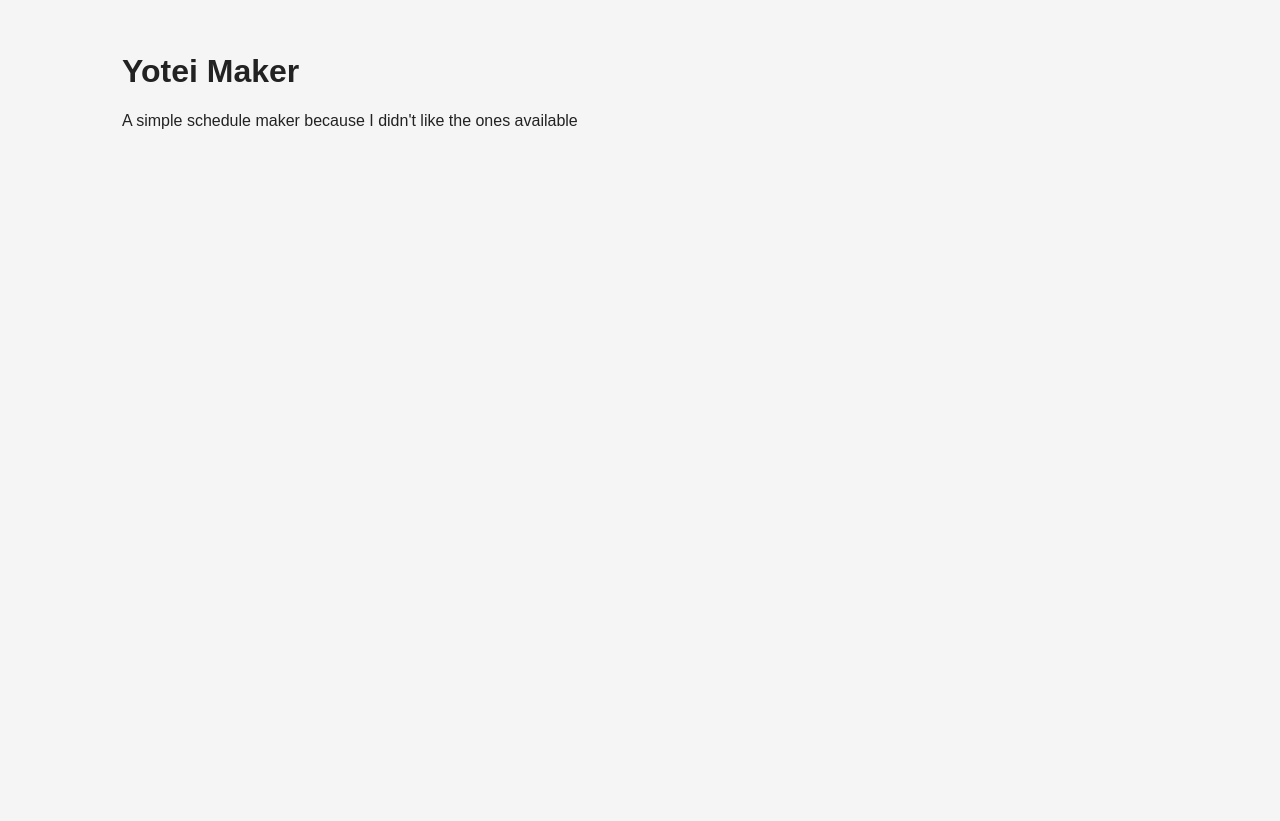
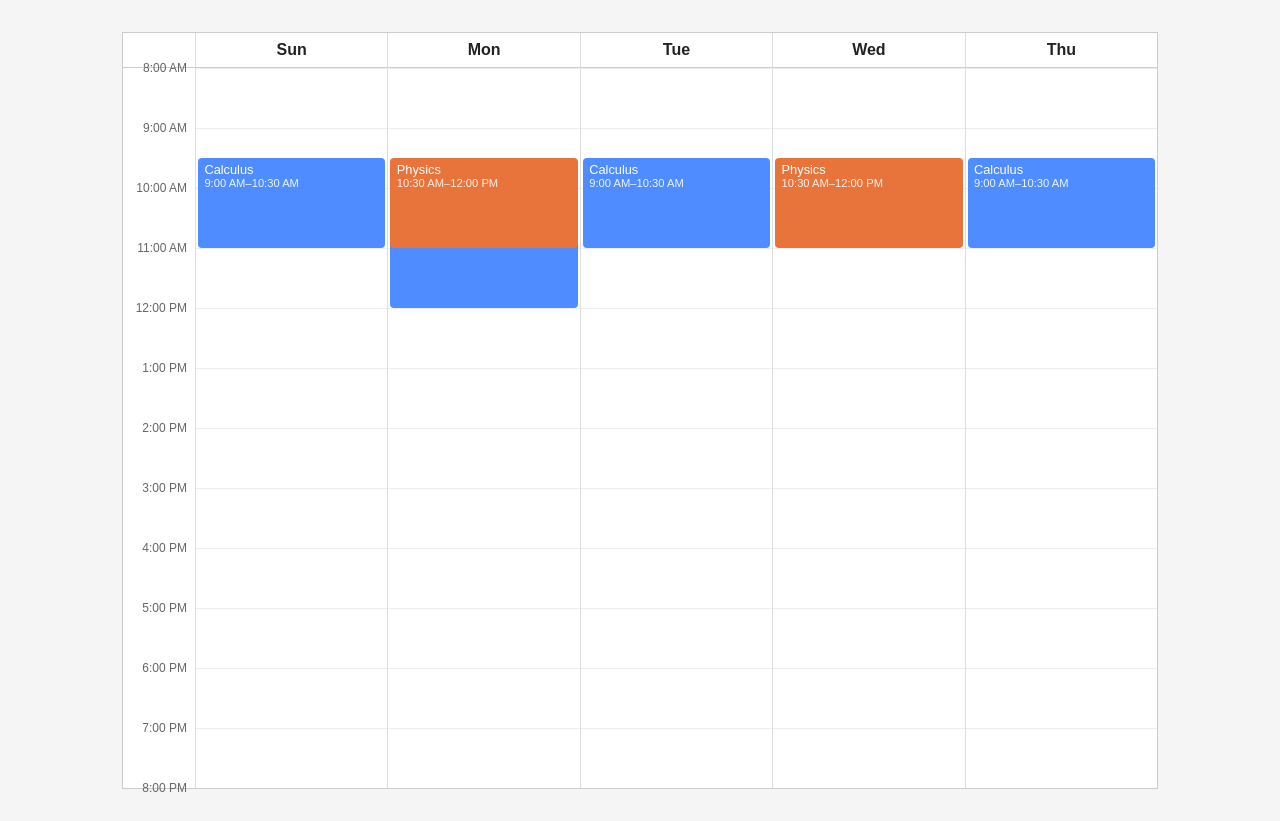
Before and after one commit to HHujaeer/Yotei-Maker, a website built with Vite: page index.html in a window 1280 px wide. Before the commit the page ends 800 px from the top, so only its background shows below. Built offline with nearby package versions, Linux system fonts and the light colour scheme.

Commit message:
feat: basic ui rendering, time utils, an id util, and sample data for testing
I finally have some basic rendering now that I've figured out that the
design is essentially just a div with positioning being based on minutes
with percentages. To make this simpler, I made a lot of utility
functions in utils/, as well as a helper el function that allows me to
create elements, assign them a className, and optional text in one line.
Lastly, the css is not final as I'd like to make this schedule look a
lot better.

```diff
--- a/src/main.ts
+++ b/src/main.ts
@@ -1,4 +1,6 @@
 import "./style.css";
+import { sampleSchedule } from "./schedule/sample";
+import { renderTimetable } from "./ui/timetable";
 
 const app = document.querySelector<HTMLElement>("#app");
 
@@ -6,4 +8,4 @@ if (!app) {
 	throw new Error("App not found");
 }
 
-console.log("cool");
+renderTimetable(sampleSchedule, app);
--- /dev/null
+++ b/src/schedule/sample.ts
@@ -0,0 +1,26 @@
+import { defaultSchedule } from "./defaults";
+import type { Schedule } from "../types/schedule";
+
+// this is for testing
+export const sampleSchedule: Schedule = {
+	...defaultSchedule,
+	eventGroups: [
+		{
+			id: "g1",
+			title: "Calculus",
+			color: "#4f8cff",
+			events: [
+				{ id: "e1", days: ["sunday", "tuesday", "thursday"], startTime: "09:00", endTime: "10:30", location: "Room 101" },
+				{ id: "e2", title: "Calculus Lab", days: ["monday"], startTime: "13:00", endTime: "15:00" },
+			],
+		},
+		{
+			id: "g2",
+			title: "Physics",
+			color: "#e8743b",
+			events: [
+				{ id: "e3", days: ["monday", "wednesday"], startTime: "10:30", endTime: "12:00" },
+			],
+		},
+	],
+};
--- a/src/style.css
+++ b/src/style.css
@@ -18,3 +18,72 @@ body {
     margin: 0 auto;
     padding: 2rem;
 }
+
+.timetable {
+    --hour-height: 60px;
+    display: grid;
+    grid-template-columns: 4.5rem repeat(var(--day-count), 1fr);
+    border: 1px solid #cccccc;
+    background: white;
+}
+
+.day-header {
+    padding: 0.5rem;
+    text-align: center;
+    font-weight: bold;
+    border-left: 1px solid #dddddd;
+    border-bottom: 1px solid #cccccc;
+}
+
+.corner {
+    border-bottom: 1px solid #cccccc;
+}
+
+.time-col,
+.day-body {
+    position: relative;
+    height: calc(var(--hour-count) * var(--hour-height));
+}
+
+.time-label {
+    position: absolute;
+    right: 0.5rem;
+    transform: translateY(-50%);
+    font-size: 0.75rem;
+    color: #666666;
+}
+
+.day-body {
+    border-left: 1px solid #dddddd;
+    /* one horizontal line per hour */
+    background-image: repeating-linear-gradient(
+        to bottom,
+        #eeeeee 0,
+        #eeeeee 1px,
+        transparent 1px,
+        transparent var(--hour-height)
+    );
+}
+
+.event {
+    position: absolute;
+    left: 2px;
+    right: 2px;
+    padding: 0.25rem 0.4rem;
+    border-radius: 4px;
+    color: white;
+    font-size: 0.8rem;
+    overflow: hidden;
+}
+
+.event-title {
+    font-weight: bold;
+    white-space: nowrap;
+    overflow: hidden;
+    text-overflow: ellipsis;
+}
+
+.event-time {
+    font-size: 0.7rem;
+    opacity: 0.9;
+}
--- a/src/types/schedule.ts
+++ b/src/types/schedule.ts
@@ -10,7 +10,8 @@ export type Weekday = "sunday" | "monday" | "tuesday" | "wednesday" | "thursday"
 
 export interface ScheduleEvent {
 	id: string;
-	title: string;
+	// uses group title if unnamed
+	title?: string;
 	days: Weekday[];
 
 	startTime: string;
--- a/src/ui/timetable.ts
+++ b/src/ui/timetable.ts
@@ -1,5 +1,73 @@
-import type { Schedule } from "../types/schedule";
+import { WEEKDAY_LABELS } from "../constants/weekdays";
+import { type Weekday, type Schedule } from "../types/schedule";
+import { formatTime, toHHMM, toMinutes } from "../utils/time";
+import { getOrderedWeekdays } from "../utils/weekdays";
 
-export function renderTimetable(_schedule: Schedule, _container: HTMLElement): void {
-	// TODO: actually render the timetable
+// shorthand function for creating an element
+function el(tag: string, className: string, text?: string): HTMLElement {
+	const node = document.createElement(tag);
+	node.className = className;
+	if (text !== undefined) node.textContent = text;
+	return node;
 }
+
+export function renderTimetable(schedule: Schedule, container: HTMLElement): void {
+	const { settings } = schedule;
+	const days = getOrderedWeekdays(settings.weekStartsOn).filter((d) => settings.visibleDays.includes(d));
+
+	const startMin = toMinutes(settings.startTime);
+	const endMin = toMinutes(settings.endTime);
+	const total = endMin - startMin;
+
+	const root = el("div", "timetable");
+	root.style.setProperty("--day-count", String(days.length));
+	root.style.setProperty("--hour-count", String(total / 60));
+
+	// Header row
+	root.append(el("div", "corner"));
+	for (const day of days) {
+		root.append(el("div", "day-header", WEEKDAY_LABELS[day]));
+	}
+
+	// time labels (one body per day)
+	const timeCol = el("div", "time-col");
+	const firstHour = Math.ceil(startMin / 60) * 60;
+	for (let m = firstHour; m <= endMin; m += 60) {
+		const label = el("div", "time-label", formatTime(toHHMM(m), settings.timeFormat))
+		label.style.top = `${((m - startMin) / total) * 100}%`;
+		timeCol.append(label);
+	}
+	root.append(timeCol);
+
+	const bodies = new Map<Weekday, HTMLElement>();
+	for (const day of days) {
+		const body = el("div", "day-body");
+		bodies.set(day, body);
+		root.append(body);
+	}
+
+	for (const group of schedule.eventGroups) {
+		for (const event of group.events) {
+			const eventStart = toMinutes(event.startTime);
+			const eventEnd = toMinutes(event.endTime);
+
+			for (const day of event.days) {
+				const body = bodies.get(day);
+				if (!body) continue; // day not visible
+
+				const eventNode = el("div", "event");
+				eventNode.style.top = `${((eventEnd - eventStart) / total) * 100}%`;
+				eventNode.style.height = `${((eventEnd - eventStart) / total) * 100}%`;
+				eventNode.style.background = group.color;
+
+				// fallback to group title if an event does not have a title
+				eventNode.append(el("div", "event-title"), event.title ?? group.title);
+				eventNode.append(el("div", "event-time", `${formatTime(event.startTime, settings.timeFormat)}–${formatTime(event.endTime, settings.timeFormat)}`))
+
+				body.append(eventNode)
+			}
+		}
+	}
+
+	container.replaceChildren(root);
+}
--- /dev/null
+++ b/src/utils/id.ts
@@ -0,0 +1,3 @@
+export function createId(): string {
+	return crypto.randomUUID();
+}
--- /dev/null
+++ b/src/utils/time.ts
@@ -0,0 +1,37 @@
+import type { ScheduleSettings } from "../types/schedule";
+
+// this is general to work for both 24h and 12h time
+const TIME_PATTERN = /^([01]\d|2[0-3]):([0-5]\d)$/;
+
+// can be used in other parts of the project to validate time
+export function isValidTime(time: string): boolean {
+	return TIME_PATTERN.test(time);
+}
+
+function parseTime(time: string): { hours: number; minutes: number } {
+	const match = TIME_PATTERN.exec(time);
+	if (!match) {
+		throw new Error(`Invalid time: "${time}"`);
+	}
+	return { hours: Number(match[1]), minutes: Number(match[2]) };
+}
+
+export function toMinutes(time: string): number {
+	const { hours, minutes } = parseTime(time);
+	return hours * 60 + minutes;
+}
+
+export function toHHMM(timeInMinutes: number): string {
+	const hours = Math.floor(timeInMinutes / 60);
+	const minutes = timeInMinutes % 60;
+	return `${String(hours).padStart(2, "0")}:${String(minutes).padStart(2, "0")}`;
+}
+
+export function formatTime(time: string, format: ScheduleSettings["timeFormat"]): string {
+	if (format == "24h") return time;
+
+	const { hours, minutes } = parseTime(time);
+	const meridian = hours >= 12 ? "PM" : "AM"
+	const displayHours = hours % 12 === 0 ? 12 : hours % 12;
+	return `${displayHours}:${String(minutes).padStart(2, "0")} ${meridian}`;
+}
```
